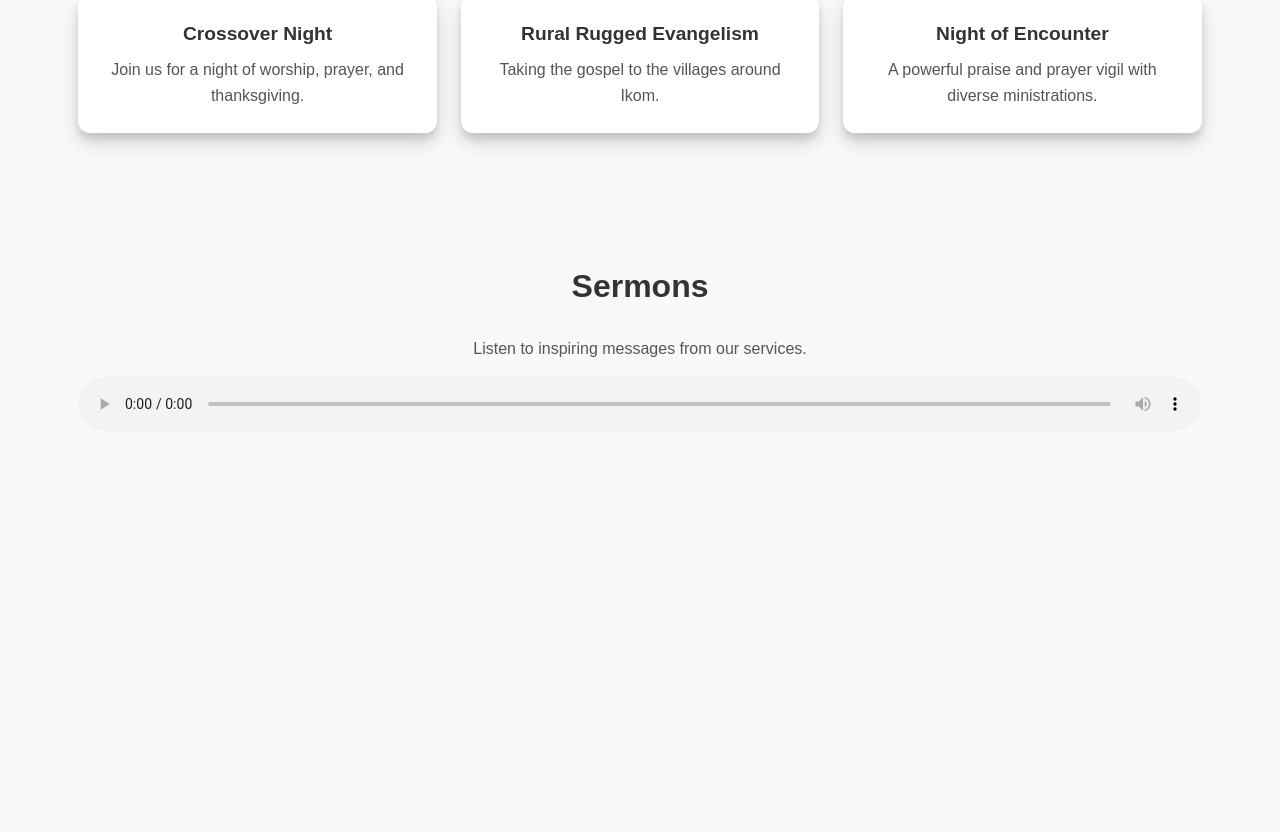
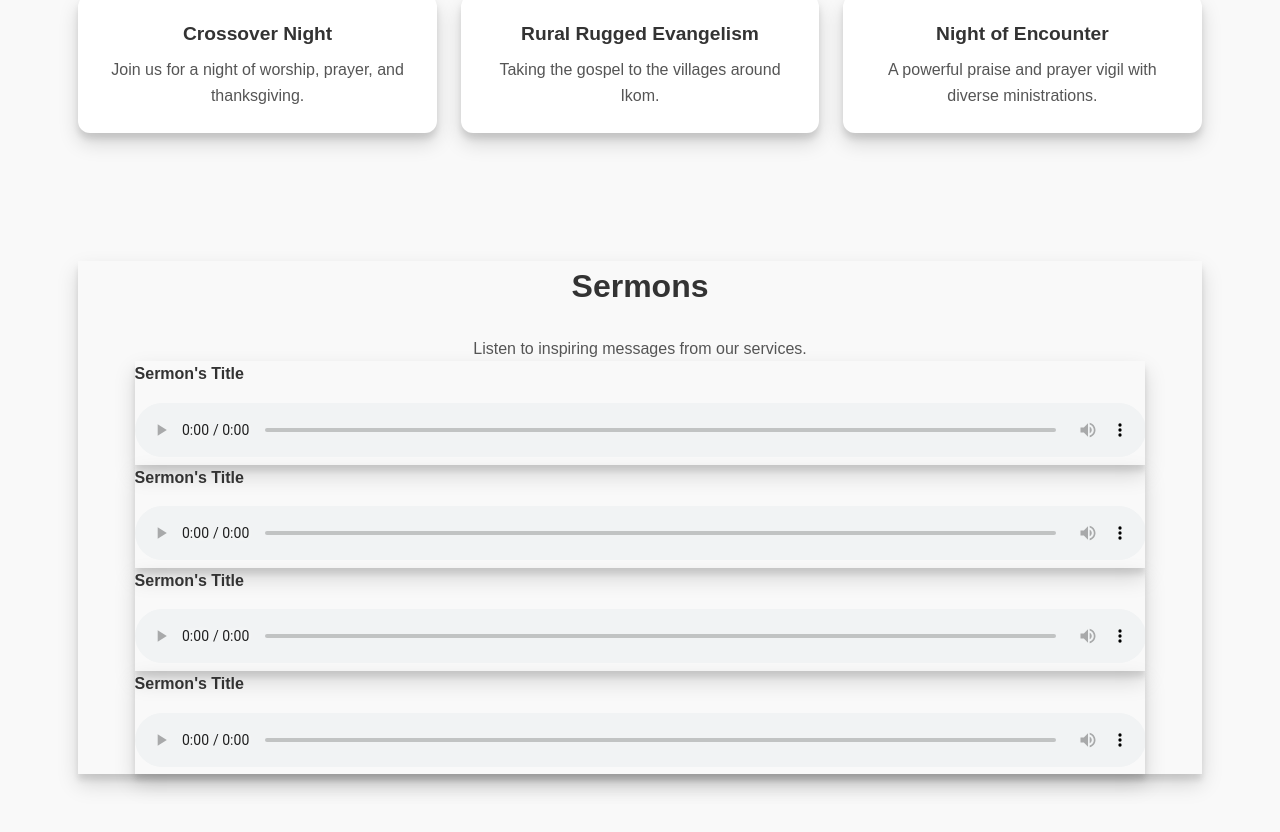
Before and after one commit to feranmi-idowu/NCCF-IkomZone, a React (Create React App) app: page / in a window 1280 px wide. Shown: the part 1389-2221 px from the top of the page. Before the commit the page ends 1892 px from the top, so only its background shows below. Built offline with nearby package versions, Linux system fonts and the light colour scheme.

Commit message:
upgrade on sermon

```diff
--- a/src/components/Sermon.js
+++ b/src/components/Sermon.js
@@ -3,9 +3,12 @@ import React from "react";
 function Sermons() {
   return (
     <section id="sermons">
-      <div className="container">
+      <div>
+        <div className="containerAudio">
           <h2>Sermons</h2>
           <p>Listen to inspiring messages from our services.</p>
+          <div className="containerAudio">
+            <h4>Sermon's Title</h4>
             <audio controls>
                 <source
                     src="https://www.soundhelix.com/examples/mp3/SoundHelix-Song-1.mp3"
@@ -14,6 +17,38 @@ function Sermons() {
                 Your browser does not support the audio element.
             </audio>
           </div>
+          <div className="containerAudio">
+            <h4>Sermon's Title</h4>
+            <audio controls>
+                <source
+                    src="https://www.soundhelix.com/examples/mp3/SoundHelix-Song-1.mp3"
+                    type="audio/mpeg"
+                />
+                Your browser does not support the audio element.
+            </audio>
+          </div>
+          <div className="containerAudio">
+            <h4>Sermon's Title</h4>
+            <audio controls>
+                <source
+                    src="https://www.soundhelix.com/examples/mp3/SoundHelix-Song-1.mp3"
+                    type="audio/mpeg"
+                />
+                Your browser does not support the audio element.
+            </audio>
+          </div>
+          <div className="containerAudio">
+            <h4>Sermon's Title</h4>
+            <audio controls>
+                <source
+                    src="https://www.soundhelix.com/examples/mp3/SoundHelix-Song-1.mp3"
+                    type="audio/mpeg"
+                />
+                Your browser does not support the audio element.
+            </audio>
+          </div>
+        </div>
+      </div>
     </section>
   );
 }
--- a/src/index.css
+++ b/src/index.css
@@ -186,3 +186,11 @@ audio {
   width: 100%;
   margin-top: 1rem;
 }
+
+.containerAudio {
+  width: 90%;
+  max-width: 1200px;
+  margin: auto;
+   box-shadow: 0 10px 20px rgba(0, 0, 0, 0.15),
+              0 6px 6px rgba(0, 0, 0, 0.10);
+}
```
Lines whose indentation alone changed are shown as unchanged.
